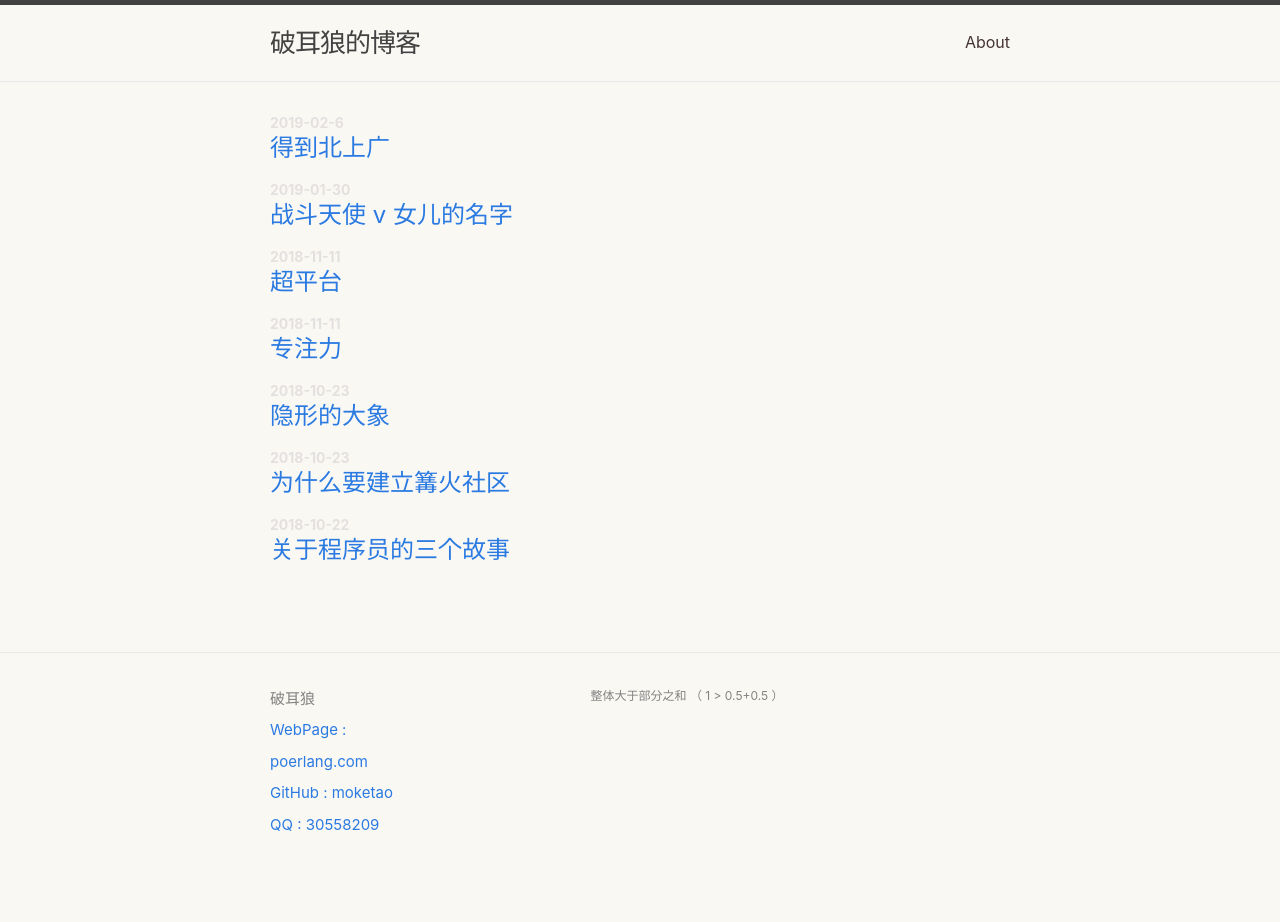
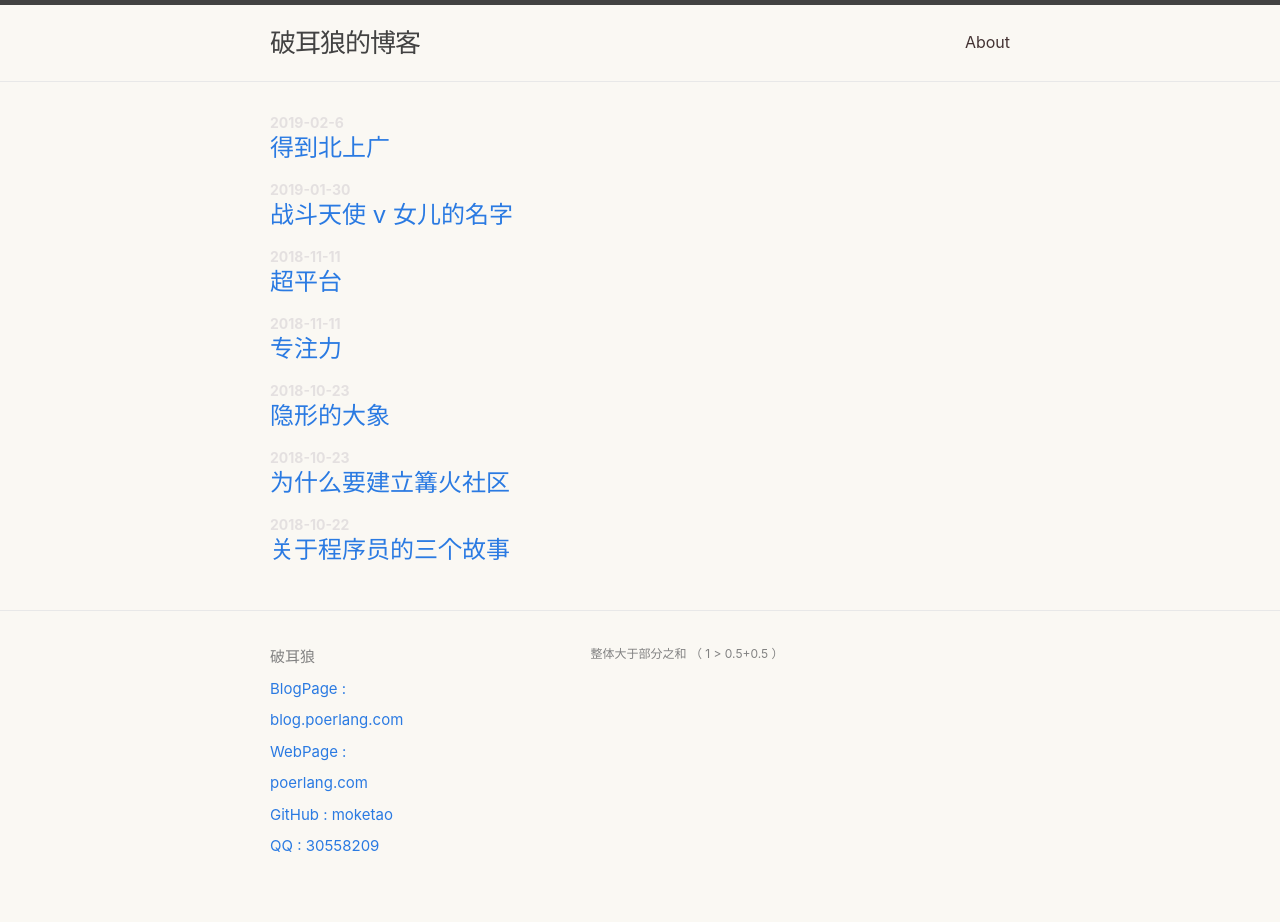
Before and after one commit to moketao/blog, a Jekyll site: the page built from index.md, in a window 1280 px wide. Built offline with Jekyll 4.4.1, drawn with Linux system fonts in a browser that asks for light colours; before the commit the page ends 900 px from its top, so only the background shows below that.

Commit message:
Update footer.html

```diff
--- a/_includes/footer.html
+++ b/_includes/footer.html
@@ -10,6 +10,9 @@
                 <ul class="contact-list">
                     <li class="p-name">
                         {%- if site.author -%} {{ site.author | escape }} {%- else -%} {{ site.title | escape }} {%- endif -%}
+                    </li>
+                    <li>
+                        <a class="u-email" href="http://blog.poerlang.com">BlogPage : <span>blog.poerlang.com</span></a>
                     </li>
                     <li>
                         <a class="u-email" href="http://poerlang.com">WebPage : <span>poerlang.com</span></a>
```
